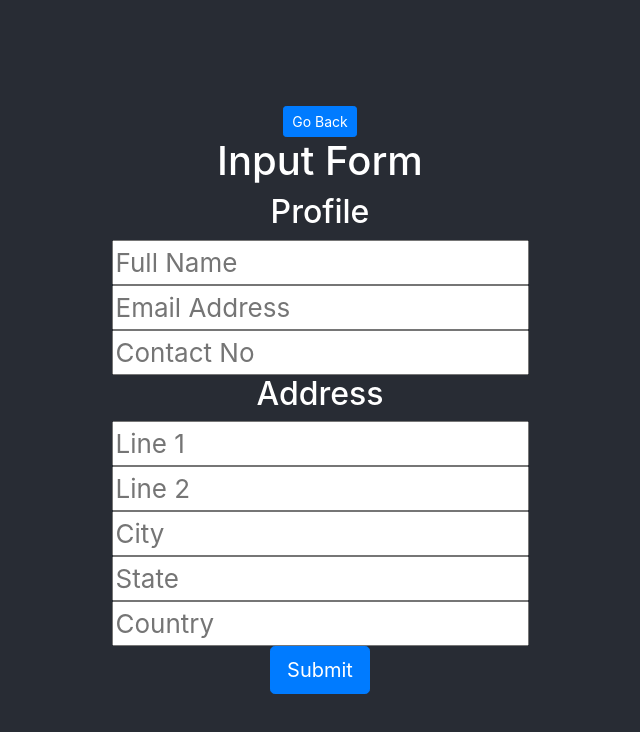
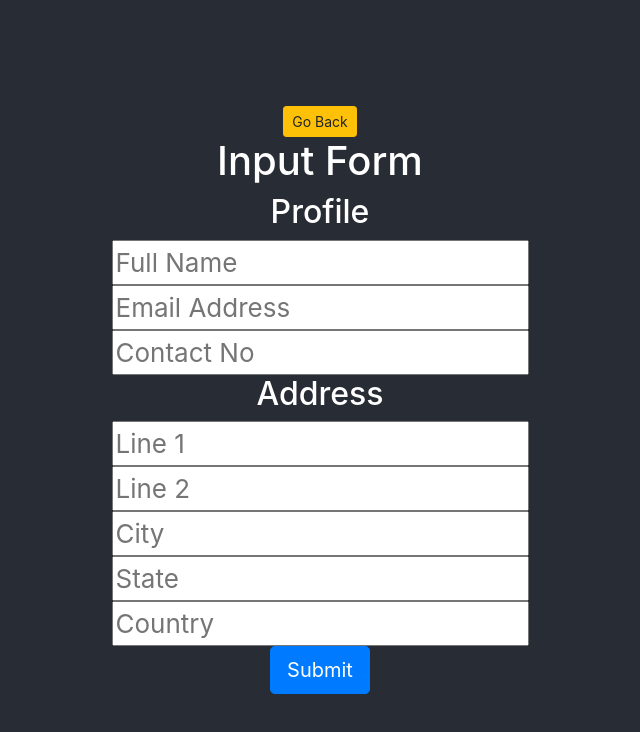
Before and after one commit to AmeyaJain-25/Resuminator, a React (Create React App) app: page /getstarted in a window 1280 px wide. Shown: the top 732 px of the page, without its empty margins (320-960 px from the left). Built offline with nearby package versions, Linux system fonts and the light colour scheme.

Commit message:
warning added

```diff
--- a/src/core/GetStarted.js
+++ b/src/core/GetStarted.js
@@ -60,7 +60,7 @@ const GetStarted = () => {
     return (
         <>
             <header className="App-header">
-                <Button color="primary" size="sm" onClick={() => history.goBack()}>Go Back</Button>
+                <Button color="warning" size="sm" onClick={() => history.goBack()}>Go Back</Button>
 
                 <h1>Input Form</h1>
                 <h2>Profile</h2>
```
